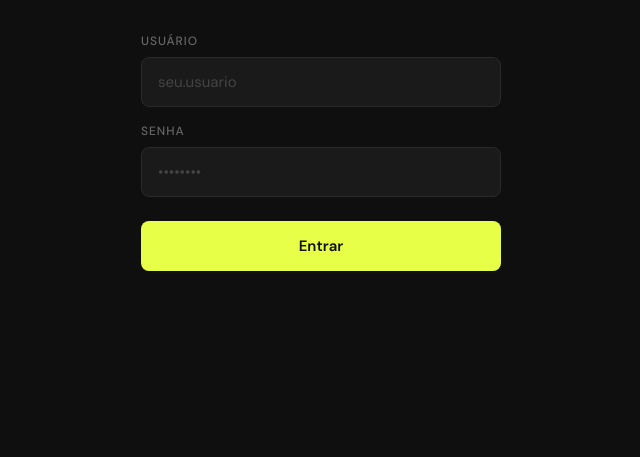
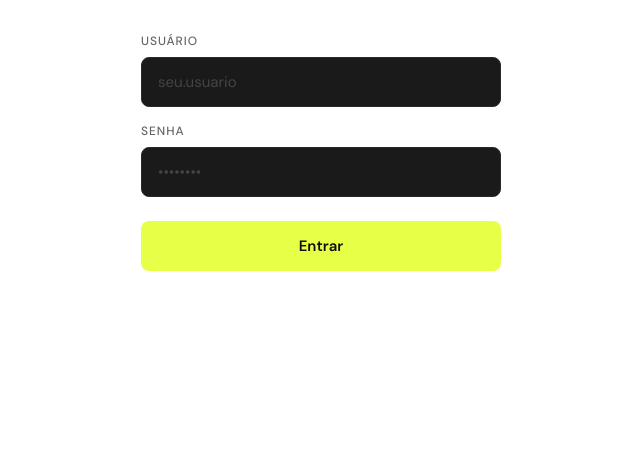
Before and after one commit to pifaculdade2025/vindix, a plain HTML site: page index.html in a window 1280 px wide. Shown: the part 343-800 px from the top of the page, without its empty margins (319-959 px from the left). Drawn offline with nearby package versions, Linux system fonts and the light colour scheme.

Commit message:
mudando o fundo para branco

```diff
--- a/index.html
+++ b/index.html
@@ -7,7 +7,7 @@
   <link href="https://fonts.googleapis.com/css2?family=DM+Sans:wght@300;400;500;600&family=DM+Mono:wght@400;500&display=swap" rel="stylesheet">
   <style>
     :root {
-      --bg: #0f0f0f;
+      --bg: #ffffff;
       --surface: #1a1a1a;
       --border: #2a2a2a;
       --accent: #e8ff47;
```
